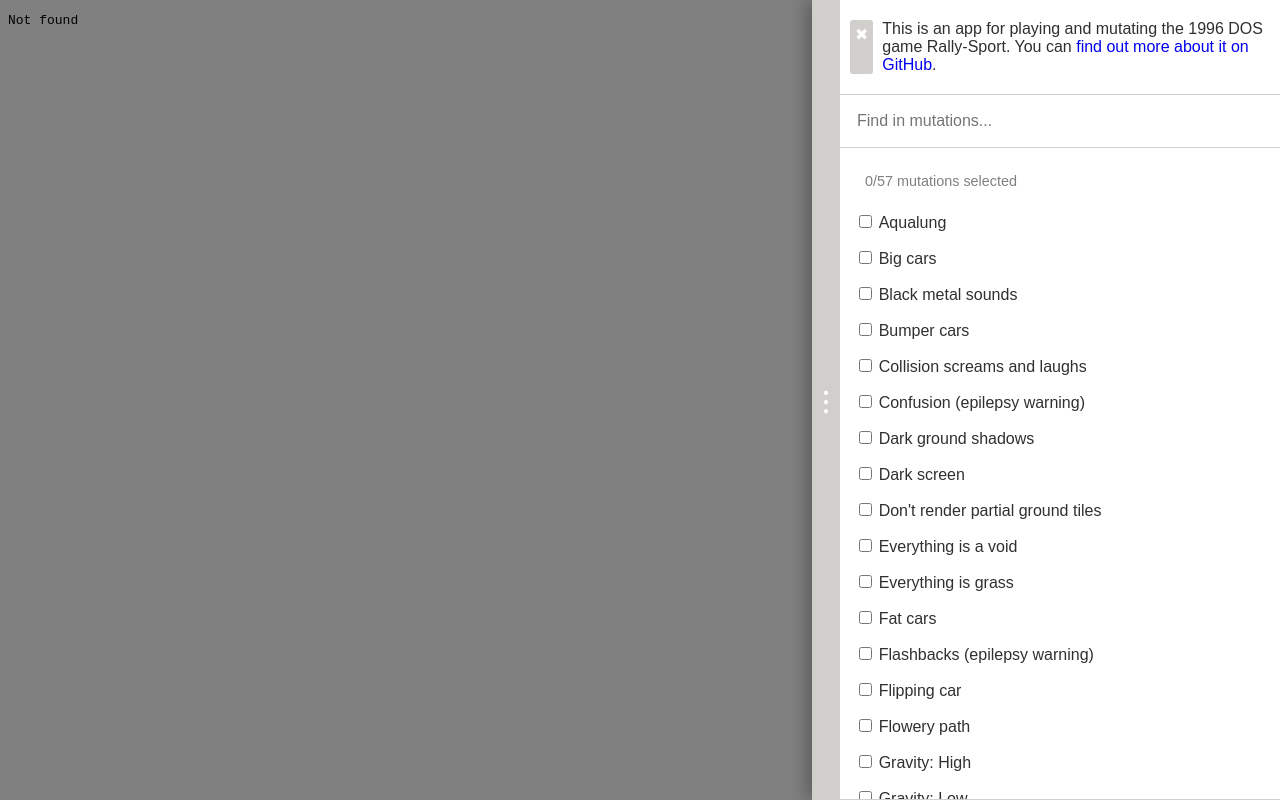
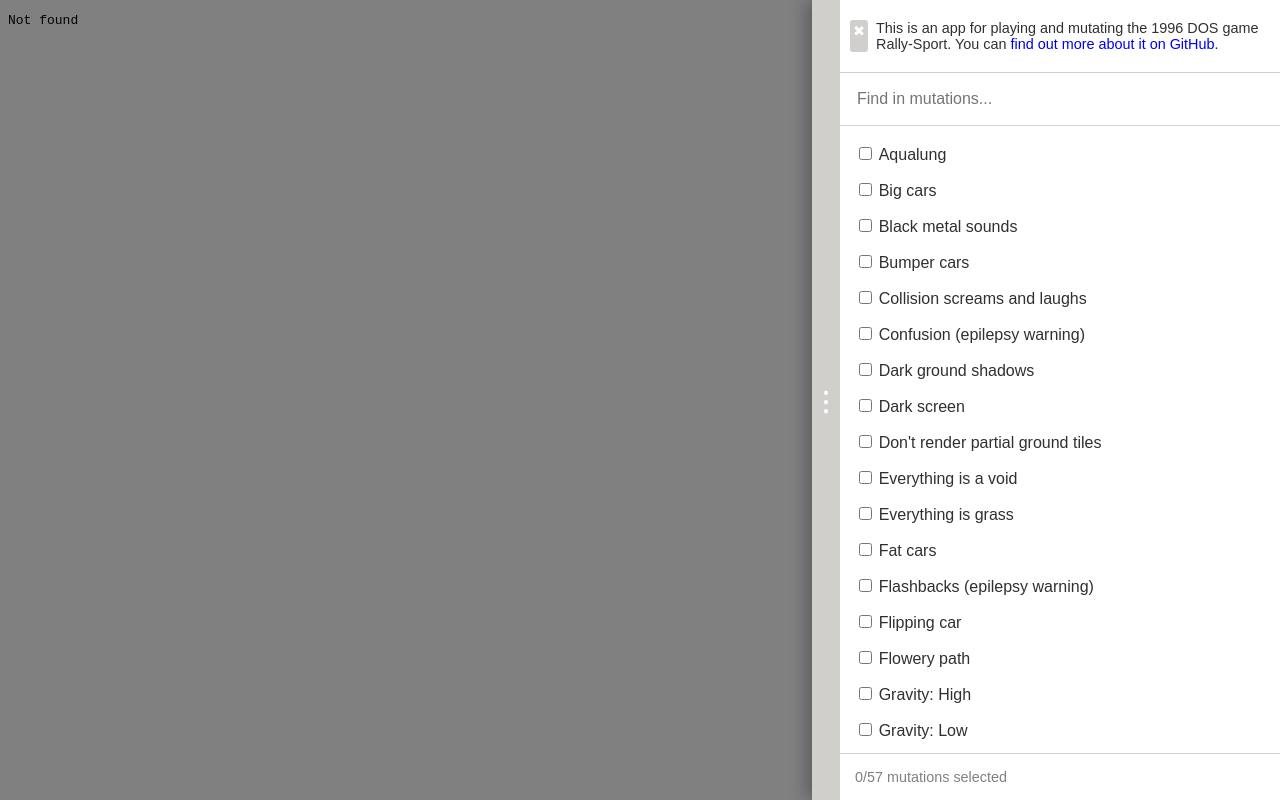
Before and after one commit to leikareipa/rs, a plain HTML site: page index.html in a window 1280 px wide. Drawn offline with Linux system fonts and the light colour scheme.

Commit message:
Reorganize the control panel a bit

```diff
--- a/index.css
+++ b/index.css
@@ -99,6 +99,7 @@ a:hover {
     padding: 20px 15px;
     padding-left: 10px;
     display: flex;
+    font-size: var(--small-text-size);
 }
 
 #control-panel #about .button.close {
@@ -171,7 +172,7 @@ a:hover {
 }
 
 .button {
-    padding: 5px;
+    padding: 3px;
     border-radius: 3px;
     background-color: var(--border-color);
     color: white;
--- a/index.html
+++ b/index.html
@@ -23,7 +23,8 @@
                 <input id="search" type="search" placeholder="Find in mutations...">
             </div>
             <div id="mutation-container">
-                <div id="mutation-selection-count-indicator"></div>
+            </div>
+            <div id="mutation-selection-count-indicator">
             </div>
         </main>
         <script src="./src/rs.js" type="module"></script>
--- a/src/rs.js
+++ b/src/rs.js
@@ -18,7 +18,7 @@ const controlPanelCloserEl = document.querySelector("#control-panel-closer");
 const aboutEl = controlPanelEl.querySelector("#about");
 const dismissAboutEl = aboutEl.querySelector(".close.button");
 const mutationContainerEl = controlPanelEl.querySelector("#mutation-container");
-const selectionCountEl = mutationContainerEl.querySelector("#mutation-selection-count-indicator");
+const selectionCountEl = controlPanelEl.querySelector("#mutation-selection-count-indicator");
 const searchEl = controlPanelEl.querySelector("#search");
 const frameEl = document.querySelector("#rs-iframe");
 console.assert(
```
